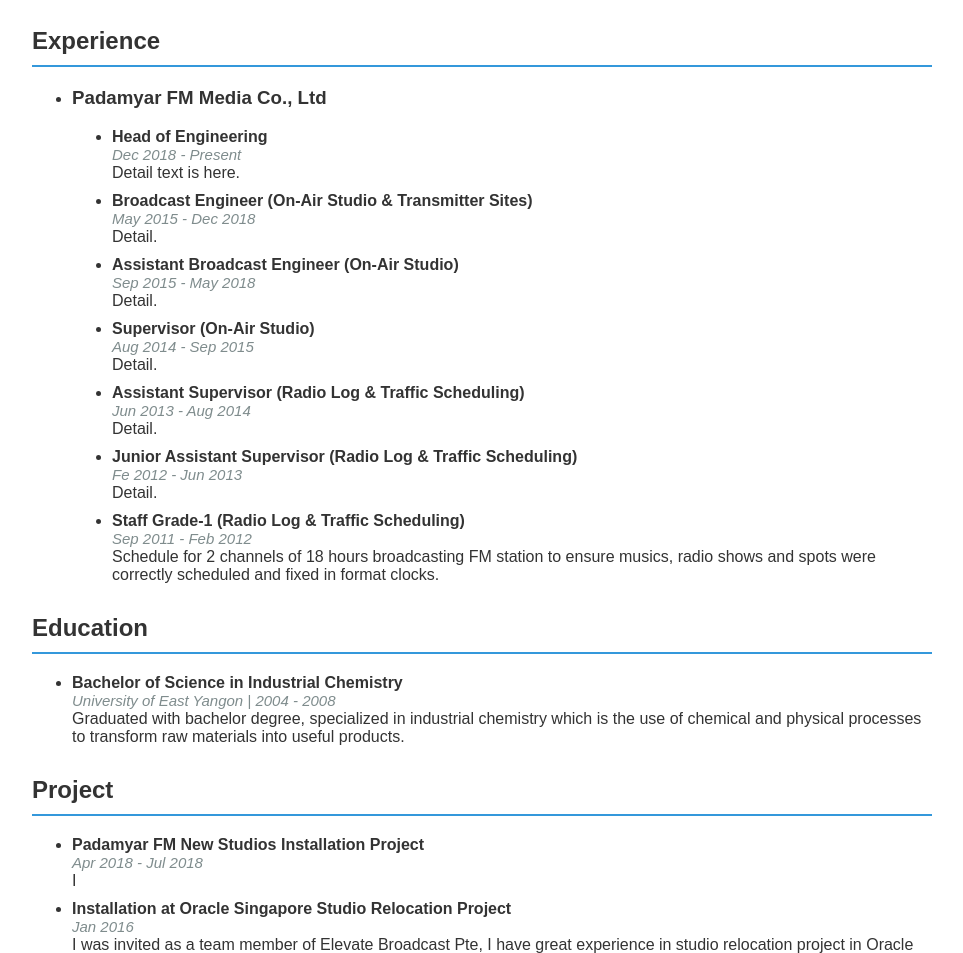
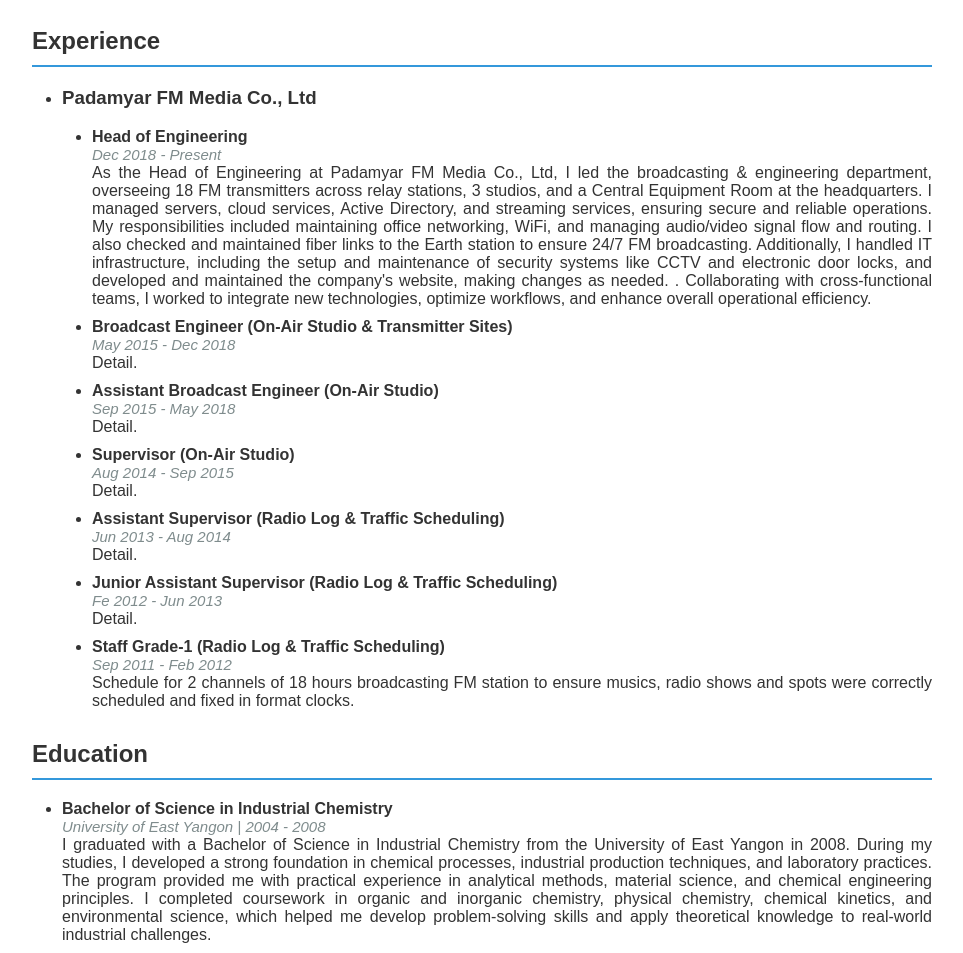
Before and after one commit to yehtutbo/yehtutbo.github.io, a plain HTML site: page resume/index.html in a window 1280 px wide. Shown: the part 494-1447 px from the top of the page, without its empty margins (158-1121 px from the left). Drawn offline with Linux system fonts and the light colour scheme.

Commit message:
Update index.html

```diff
--- a/resume/index.html
+++ b/resume/index.html
@@ -57,12 +57,13 @@
 
         .section p {
             margin: 0;
+			text-align: justify;
         }
 
         .section ul {
             list-style-type: disc;
             padding: 0;
-			margin-left: 40px;
+			margin-left: 30px;
         }
 
         .section ul li {
@@ -112,7 +113,7 @@
 						<li>
 							<p><strong>Head of Engineering</strong></p>
 							<i>Dec 2018 - Present</i>
-							<p>Detail text is here.</p>
+							<p>As the Head of Engineering at Padamyar FM Media Co., Ltd, I led the broadcasting & engineering department, overseeing 18 FM transmitters across relay stations, 3 studios, and a Central Equipment Room at the headquarters. I managed servers, cloud services, Active Directory, and streaming services, ensuring secure and reliable operations. My responsibilities included maintaining office networking, WiFi, and managing audio/video signal flow and routing. I also checked and maintained fiber links to the Earth station to ensure 24/7 FM broadcasting. Additionally, I handled IT infrastructure, including the setup and maintenance of security systems like CCTV and electronic door locks, and developed and maintained the company's website, making changes as needed. . Collaborating with cross-functional teams, I worked to integrate new technologies, optimize workflows, and enhance overall operational efficiency.</p>
 						</li>
 						<li>
 							<p><strong>Broadcast Engineer (On-Air Studio & Transmitter Sites)</strong></p>
@@ -155,7 +156,7 @@
                 <li>
 					<p><strong>Bachelor of Science in Industrial Chemistry</strong></p>
 					<i>University of East Yangon | 2004 - 2008</i>
-					<p>Graduated with bachelor degree, specialized in industrial chemistry which is the use of chemical and physical processes to transform raw materials into useful products.</p>
+					<p>I graduated with a Bachelor of Science in Industrial Chemistry from the University of East Yangon in 2008. During my studies, I developed a strong foundation in chemical processes, industrial production techniques, and laboratory practices. The program provided me with practical experience in analytical methods, material science, and chemical engineering principles. I completed coursework in organic and inorganic chemistry, physical chemistry, chemical kinetics, and environmental science, which helped me develop problem-solving skills and apply theoretical knowledge to real-world industrial challenges.</p>
 				</li>
             </ul>
         </div>
```
